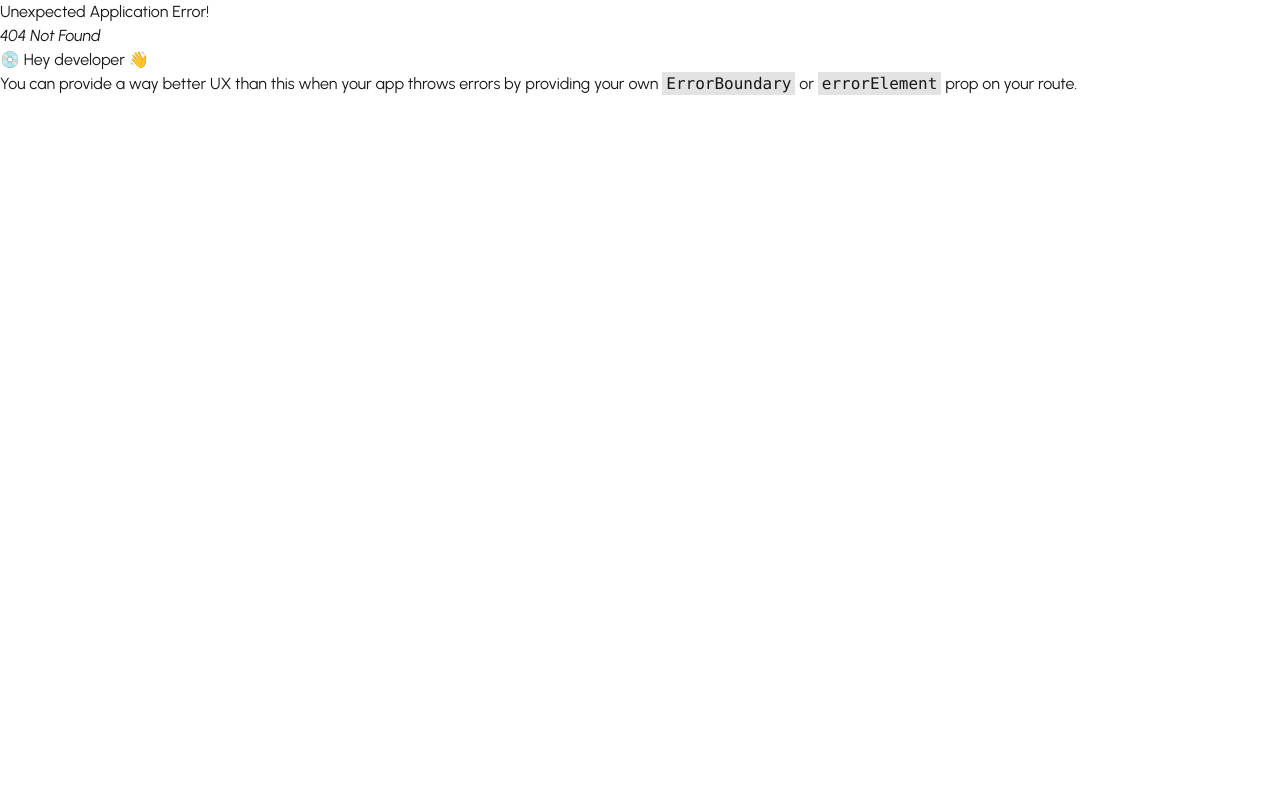
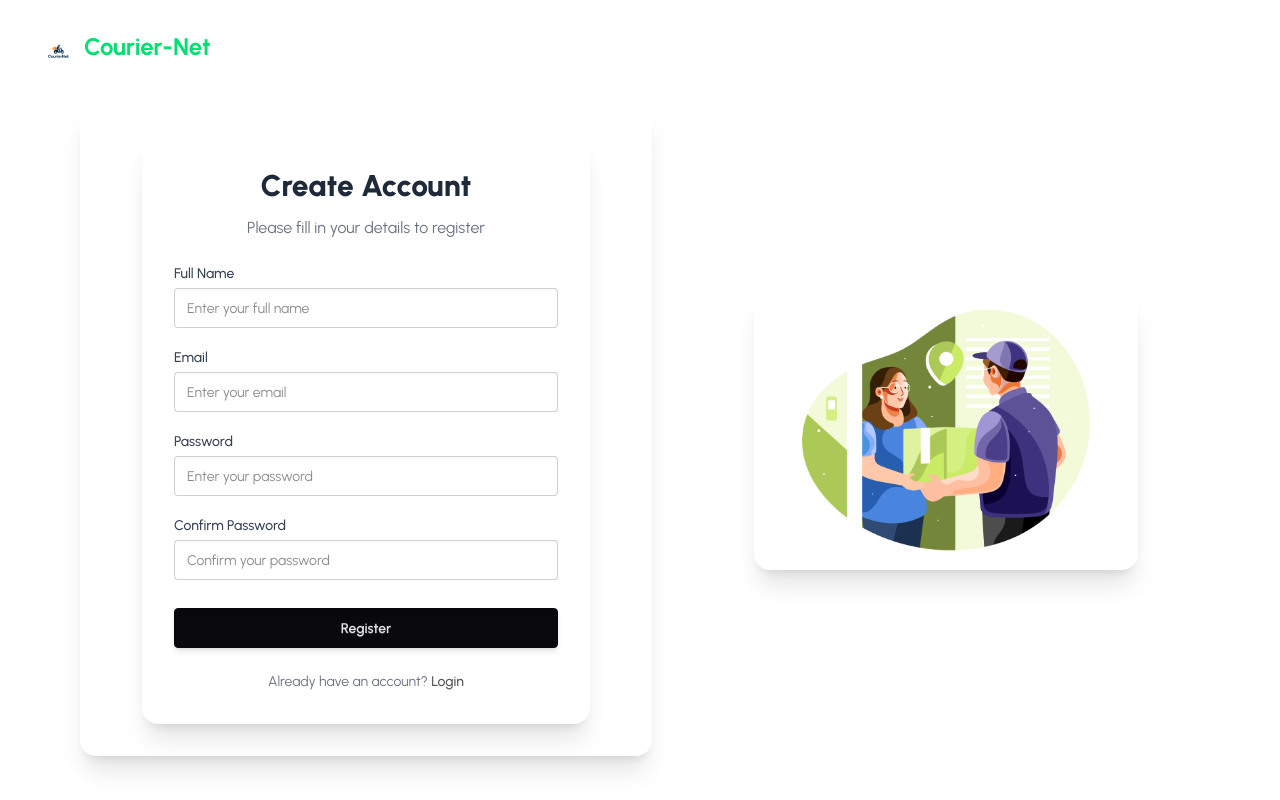
Before and after one commit to mosaraf68500/couirerNet-project-client, a React (Vite) app: page /register in a window 1280 px wide. Before the commit this address had no page. Built offline with nearby package versions, Linux system fonts and the light colour scheme.

Commit message:
registetion form

```diff
--- a/package.json
+++ b/package.json
@@ -13,6 +13,7 @@
     "@tailwindcss/vite": "^4.1.12",
     "aos": "^2.3.4",
     "daisyui": "^5.1.3",
+    "framer-motion": "^12.23.12",
     "react": "^19.1.1",
     "react-dom": "^19.1.1",
     "react-fast-marquee": "^1.6.5",
--- /dev/null
+++ b/src/Pages/Authentication/Register/Register.jsx
@@ -0,0 +1,154 @@
+import React from "react";
+import { useForm } from "react-hook-form";
+import { motion } from "framer-motion";
+
+const Register = () => {
+  const {
+    register,
+    handleSubmit,
+    watch,
+    formState: { errors },
+  } = useForm();
+
+  const onSubmit = (data) => {
+    console.log("Register Data:", data);
+  };
+
+  const password = watch("password");
+
+  return (
+    <div className="flex items-center justify-center ">
+      <motion.div
+        initial={{ opacity: 0, y: -40 }}
+        animate={{ opacity: 1, y: 0 }}
+        transition={{ duration: 0.6, ease: "easeOut" }}
+        className="p-8 rounded-2xl w-full max-w-md bg-white shadow-xl"
+      >
+        {/* Title */}
+        <motion.h1
+          initial={{ opacity: 0, scale: 0.9 }}
+          animate={{ opacity: 1, scale: 1 }}
+          transition={{ delay: 0.2, duration: 0.5 }}
+          className="text-3xl font-extrabold text-center text-gray-800 mb-3"
+        >
+          Create Account
+        </motion.h1>
+        <motion.p
+          initial={{ opacity: 0 }}
+          animate={{ opacity: 1 }}
+          transition={{ delay: 0.4 }}
+          className="text-center text-gray-500 mb-6"
+        >
+          Please fill in your details to register
+        </motion.p>
+
+        {/* Form */}
+        <form onSubmit={handleSubmit(onSubmit)} className="space-y-5">
+          {/* Name */}
+          <div>
+            <label className="block text-sm font-medium text-gray-700 mb-1">
+              Full Name
+            </label>
+            <input
+              type="text"
+              {...register("name", { required: "Name is required" })}
+              placeholder="Enter your full name"
+              className="w-full input input-bordered focus:ring-2 focus:ring-neutral-400 transition-transform duration-200 hover:scale-[1.01]"
+            />
+            {errors.name && (
+              <p className="text-red-500 text-sm mt-1">{errors.name.message}</p>
+            )}
+          </div>
+
+          {/* Email */}
+          <div>
+            <label className="block text-sm font-medium text-gray-700 mb-1">
+              Email
+            </label>
+            <input
+              type="email"
+              {...register("email", {
+                required: "Email is required",
+                pattern: {
+                  value: /^[^@ ]+@[^@ ]+\.[^@ .]{2,}$/,
+                  message: "Enter a valid email",
+                },
+              })}
+              placeholder="Enter your email"
+              className="w-full input input-bordered focus:ring-2 focus:ring-neutral-400 transition-transform duration-200 hover:scale-[1.01]"
+            />
+            {errors.email && (
+              <p className="text-red-500 text-sm mt-1">{errors.email.message}</p>
+            )}
+          </div>
+
+          {/* Password */}
+          <div>
+            <label className="block text-sm font-medium text-gray-700 mb-1">
+              Password
+            </label>
+            <input
+              type="password"
+              {...register("password", {
+                required: "Password is required",
+                minLength: {
+                  value: 6,
+                  message: "Password must be at least 6 characters",
+                },
+              })}
+              placeholder="Enter your password"
+              className="w-full input input-bordered focus:ring-2 focus:ring-neutral-400 transition-transform duration-200 hover:scale-[1.01]"
+            />
+            {errors.password && (
+              <p className="text-red-500 text-sm mt-1">
+                {errors.password.message}
+              </p>
+            )}
+          </div>
+
+          {/* Confirm Password */}
+          <div>
+            <label className="block text-sm font-medium text-gray-700 mb-1">
+              Confirm Password
+            </label>
+            <input
+              type="password"
+              {...register("confirmPassword", {
+                required: "Confirm Password is required",
+                validate: (value) =>
+                  value === password || "Passwords do not match",
+              })}
+              placeholder="Confirm your password"
+              className="w-full input input-bordered focus:ring-2 focus:ring-neutral-400 transition-transform duration-200 hover:scale-[1.01]"
+            />
+            {errors.confirmPassword && (
+              <p className="text-red-500 text-sm mt-1">
+                {errors.confirmPassword.message}
+              </p>
+            )}
+          </div>
+
+          {/* Submit Button */}
+          <motion.button
+            whileHover={{ scale: 1.03 }}
+            whileTap={{ scale: 0.97 }}
+            type="submit"
+            className="w-full btn btn-neutral mt-2 shadow-md"
+          >
+            Register
+          </motion.button>
+        </form>
+
+        {/* Footer */}
+        <p className="text-center text-gray-500 text-sm mt-6">
+          Already have an account?{" "}
+          <a href="#" className="text-neutral-600 font-medium hover:underline">
+            Login
+          </a>
+        </p>
+      </motion.div>
+    </div>
+  );
+};
+
+export default Register;
--- a/src/router/Router.jsx
+++ b/src/router/Router.jsx
@@ -3,6 +3,7 @@ import RootLayOut from "../LayOuts/RootLayOut/RootLayOut";
 import Home from "../Pages/Home/Home/Home";
 import AuthenticationLayOut from "../LayOuts/AuthenticationLayOut/AuthenticationLayOut";
 import Login from "../Pages/Authentication/Login/Login";
+import Register from "../Pages/Authentication/Register/Register";
 export const router = createBrowserRouter([
   {
     path: "/",
@@ -22,6 +23,10 @@ export const router = createBrowserRouter([
         {
             path:"login",
             Component:Login
+        },
+        {
+          path:"register",
+          Component:Register
         }
     ]
   }
```
Also changed, not shown: 1 other file (tests, documents, lock files or other folders).
